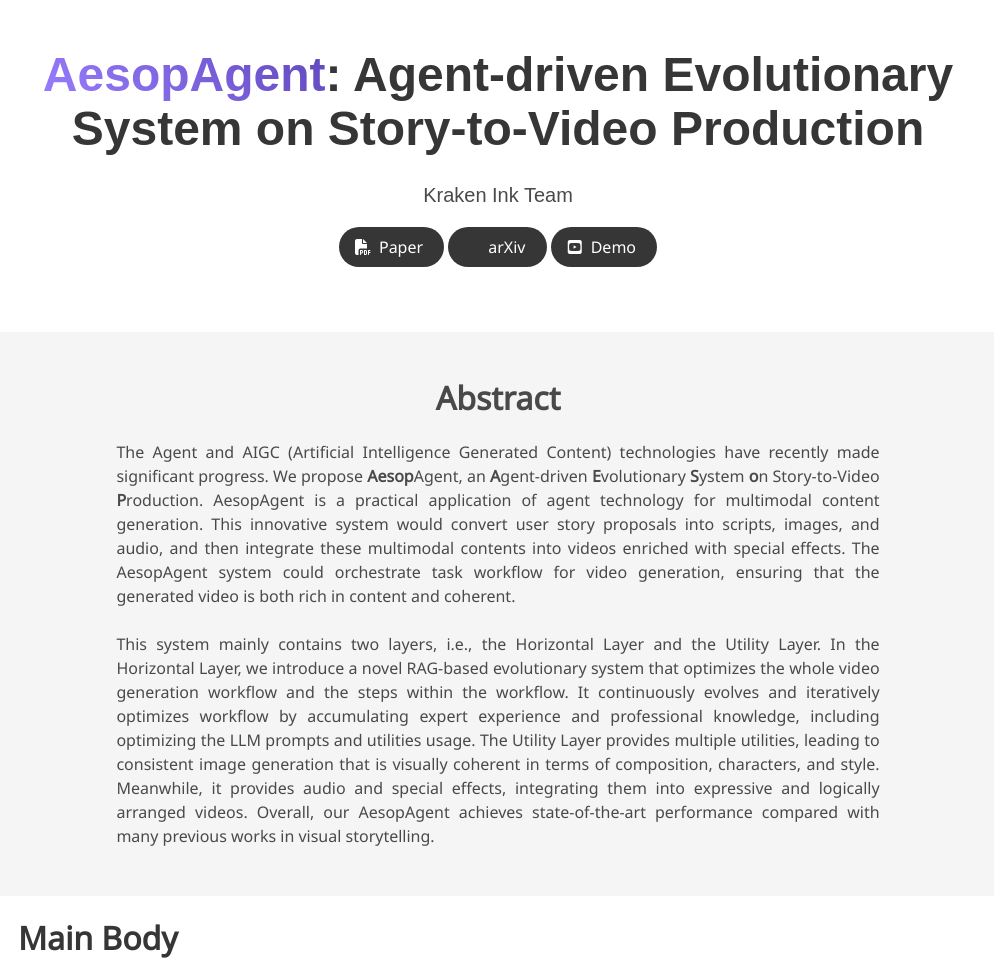
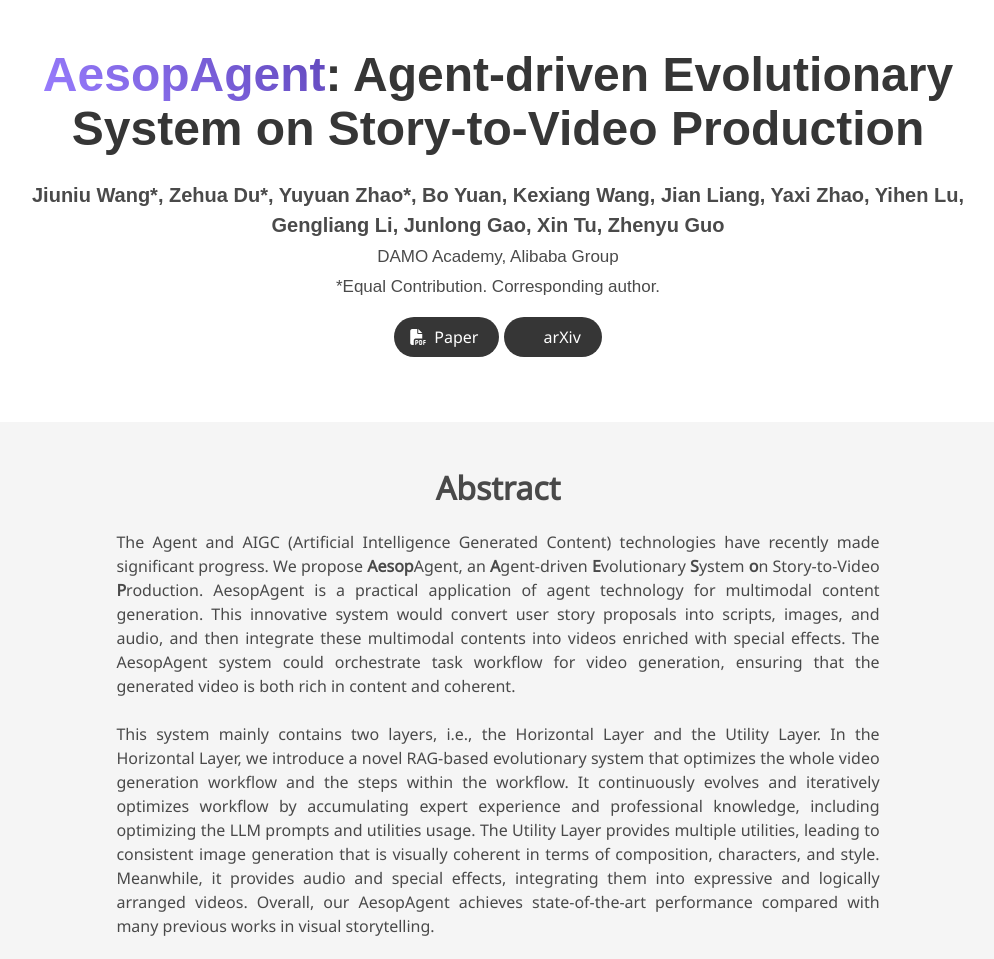
Before and after one commit to AesopAI/AesopAI.github.io, a plain HTML site: page index.html in a window 1280 px wide. Shown: the top 959 px of the page, without its empty margins (142-1136 px from the left). Drawn offline with nearby package versions, Linux system fonts and the light colour scheme; some icons are missing; a web font is replaced by a local one.

Commit message:
feat：demo按钮暂时下线

```diff
--- a/index.html
+++ b/index.html
@@ -55,7 +55,11 @@
           <div class="column has-text-centered">
             <h1 class="title is-1 publication-title"><span class="isPurple">AesopAgent</span>: Agent-driven Evolutionary System on Story-to-Video Production</h1>
             <div class="is-size-5 publication-authors">
-              <span class="author-block">Kraken Ink Team</span>
+              <span class="author-block" style="font-weight: bold;">Jiuniu Wang*, Zehua Du*, Yuyuan Zhao*, Bo Yuan, Kexiang Wang, Jian Liang,
+              Yaxi Zhao, Yihen Lu, Gengliang Li, Junlong Gao, Xin Tu, Zhenyu Guo</span>
+              <span class="author-block" style="font-size: 17px;">DAMO Academy, Alibaba Group</span>
+              <br/>
+              <span class="author-block" style="font-size: 17px;">*Equal Contribution. Corresponding author.</span>
             </div>
             <div class="column has-text-centered">
               <div class="publication-links">
@@ -82,14 +86,14 @@
                 </span>
 
                 <!-- ArXiv abstract Link -->
-                <span class="link-block">
+                <!-- <span class="link-block">
                   <a href="https://discord.com/invite/J35kbPYJcF" target="_blank" class="external-link button is-normal is-rounded is-dark">
                     <span class="icon">
                       <i class="fab fa-youtube-square"></i>
                     </span>
                     <span>Demo</span>
                   </a>
-                </span>
+                </span> -->
                 <!-- Video link -->
                 <!-- <span class="link-block">
                   <a href="" target="_blank"
```
